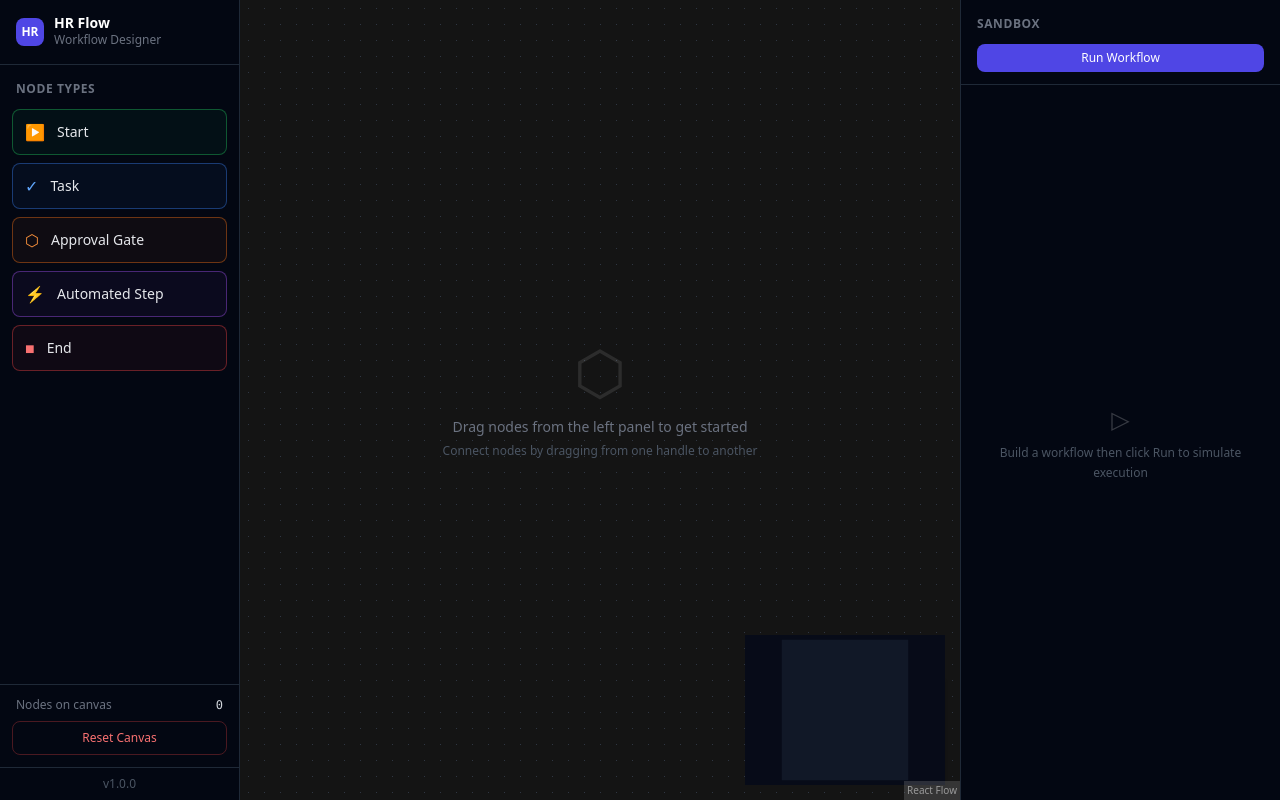
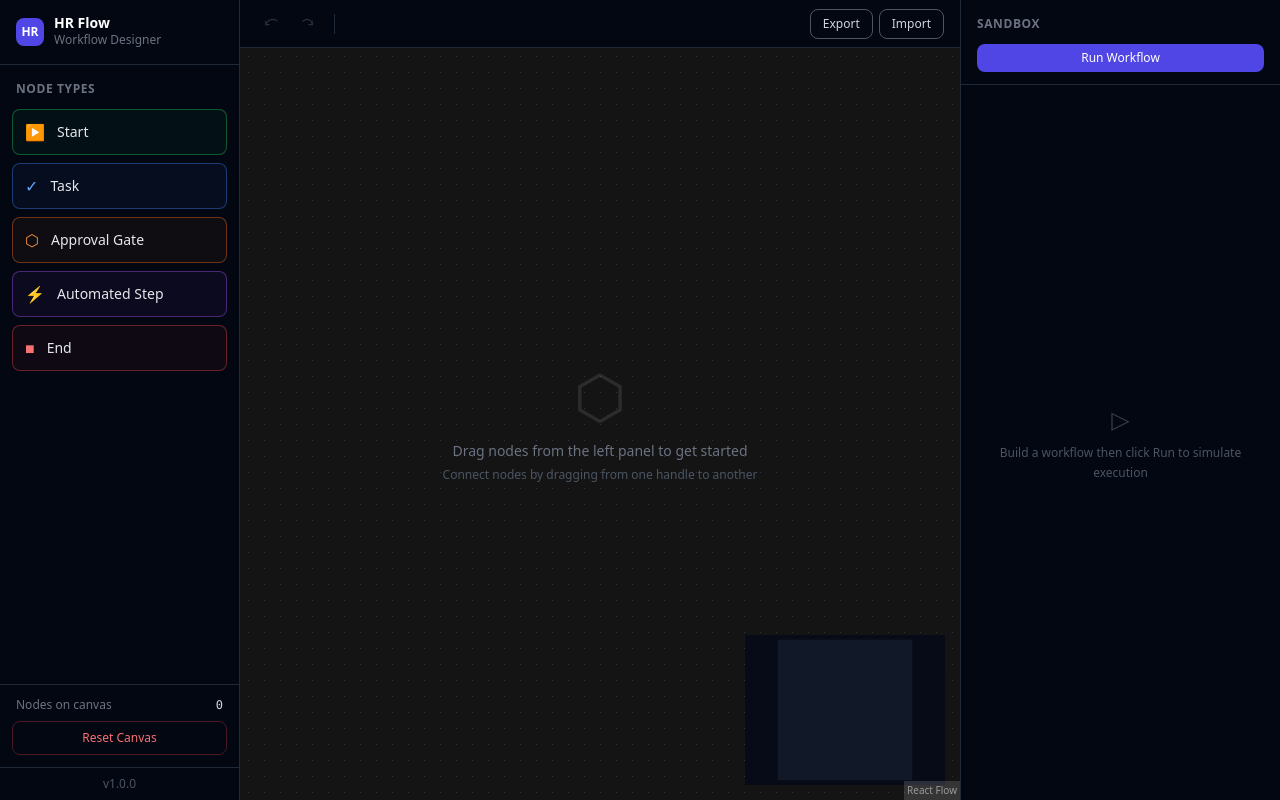
Before and after one commit to dhruvgupta-24/Tredence-HR-Workflow-Designer, a React (Vite) app: page / in a window 1280 px wide. Built offline with nearby package versions, Linux system fonts and the light colour scheme.

Commit message:
feat: undo/redo, keyboard shortcuts, export/import JSON, localStorage autosave

```diff
--- a/src/components/canvas/CanvasControls.tsx
+++ b/src/components/canvas/CanvasControls.tsx
@@ -1,4 +1,97 @@
-// Stub - implemented in Phase 2 (Prompt 06)
+import { useRef } from 'react'
+import { useWorkflowStore } from '../../store'
+import { Button } from '../ui'
+import { exportWorkflow, importWorkflow } from '../../utils/serialization'
+import type { WorkflowNode } from '../../types'
+import type { Edge } from '@xyflow/react'
+
 export function CanvasControls() {
-  return <div />
+  const undo = useWorkflowStore((s) => s.undo)
+  const redo = useWorkflowStore((s) => s.redo)
+  const past = useWorkflowStore((s) => s.past)
+  const future = useWorkflowStore((s) => s.future)
+  const nodes = useWorkflowStore((s) => s.nodes)
+  const edges = useWorkflowStore((s) => s.edges)
+  const setNodes = useWorkflowStore((s) => s.setNodes)
+  const setEdges = useWorkflowStore((s) => s.setEdges)
+  const saveSnapshot = useWorkflowStore((s) => s.saveSnapshot)
+  const setValidationErrors = useWorkflowStore((s) => s.setValidationErrors)
+
+  const fileInputRef = useRef<HTMLInputElement>(null)
+
+  const handleImport = (e: React.ChangeEvent<HTMLInputElement>) => {
+    const file = e.target.files?.[0]
+    if (!file) return
+    saveSnapshot()
+    importWorkflow(
+      file,
+      (importedNodes: WorkflowNode[], importedEdges: Edge[]) => {
+        setNodes(importedNodes)
+        setEdges(importedEdges)
+      },
+      (err: string) => setValidationErrors([`Import failed: ${err}`]),
+    )
+    e.target.value = ''
+  }
+
+  return (
+    <div className="h-12 flex-shrink-0 border-b border-gray-800 bg-gray-950 flex items-center px-4 gap-1.5">
+      {/* Undo */}
+      <button
+        type="button"
+        onClick={undo}
+        disabled={past.length === 0}
+        title="Undo (Ctrl+Z)"
+        className="p-2 rounded-lg text-gray-400 hover:text-white hover:bg-gray-800 transition-all duration-150 disabled:opacity-25 disabled:pointer-events-none"
+        aria-label="Undo"
+      >
+        <svg width="14" height="14" viewBox="0 0 24 24" fill="none" stroke="currentColor" strokeWidth="2" strokeLinecap="round" strokeLinejoin="round">
+          <path d="M3 7v6h6" />
+          <path d="M3 13C5.2 7.4 10.3 4 16 4a9 9 0 0 1 6 2.5" />
+        </svg>
+      </button>
+
+      {/* Redo */}
+      <button
+        type="button"
+        onClick={redo}
+        disabled={future.length === 0}
+        title="Redo (Ctrl+Shift+Z)"
+        className="p-2 rounded-lg text-gray-400 hover:text-white hover:bg-gray-800 transition-all duration-150 disabled:opacity-25 disabled:pointer-events-none"
+        aria-label="Redo"
+      >
+        <svg width="14" height="14" viewBox="0 0 24 24" fill="none" stroke="currentColor" strokeWidth="2" strokeLinecap="round" strokeLinejoin="round">
+          <path d="M21 7v6h-6" />
+          <path d="M21 13a9 9 0 0 0-9-9 9 9 0 0 0-7 3.5" />
+        </svg>
+      </button>
+
+      <div className="h-5 w-px bg-gray-800 mx-1.5" />
+
+      <div className="flex-1" />
+
+      {nodes.length > 0 && (
+        <span className="text-xs text-gray-600 font-mono mr-3">
+          {nodes.length} node{nodes.length !== 1 ? 's' : ''} &middot; {edges.length} edge{edges.length !== 1 ? 's' : ''}
+        </span>
+      )}
+
+      <Button variant="ghost" size="sm" onClick={() => exportWorkflow(nodes, edges)}>
+        Export
+      </Button>
+
+      <Button variant="ghost" size="sm" onClick={() => fileInputRef.current?.click()}>
+        Import
+      </Button>
+
+      <input
+        ref={fileInputRef}
+        type="file"
+        accept=".json"
+        onChange={handleImport}
+        className="hidden"
+        aria-label="Import workflow file"
+      />
+    </div>
+  )
 }
--- a/src/components/canvas/index.ts
+++ b/src/components/canvas/index.ts
@@ -1 +1,2 @@
 export { WorkflowCanvas } from './WorkflowCanvas'
+export { CanvasControls } from './CanvasControls'
--- /dev/null
+++ b/src/hooks/useAutosave.ts
@@ -0,0 +1,19 @@
+import { useEffect, useRef } from 'react'
+import { useWorkflowStore } from '../store'
+import { saveToStorage } from '../utils/serialization'
+
+export function useAutosave() {
+  const nodes = useWorkflowStore((s) => s.nodes)
+  const edges = useWorkflowStore((s) => s.edges)
+  const timerRef = useRef<ReturnType<typeof setTimeout> | null>(null)
+
+  useEffect(() => {
+    if (timerRef.current) clearTimeout(timerRef.current)
+    timerRef.current = setTimeout(() => {
+      saveToStorage(nodes, edges)
+    }, 500)
+    return () => {
+      if (timerRef.current) clearTimeout(timerRef.current)
+    }
+  }, [nodes, edges])
+}
--- a/src/hooks/useDragDrop.ts
+++ b/src/hooks/useDragDrop.ts
@@ -12,6 +12,7 @@ export function onDragOver(e: React.DragEvent<HTMLDivElement>) {
 
 export function useDropHandler(reactFlowInstance: ReactFlowInstance | null) {
   const addNode = useWorkflowStore((s) => s.addNode)
+  const saveSnapshot = useWorkflowStore((s) => s.saveSnapshot)
 
   return useCallback(
     (e: React.DragEvent<HTMLDivElement>) => {
@@ -32,8 +33,9 @@ export function useDropHandler(reactFlowInstance: ReactFlowInstance | null) {
         data: getDefaultData(type),
       }
 
+      saveSnapshot()
       addNode(newNode)
     },
-    [reactFlowInstance, addNode],
+    [reactFlowInstance, addNode, saveSnapshot],
   )
 }
--- a/src/hooks/useUndoRedo.ts
+++ b/src/hooks/useUndoRedo.ts
@@ -1,9 +1,36 @@
-// Stub - implemented in Phase 8 (Prompt 14)
+import { useEffect } from 'react'
+import { useWorkflowStore } from '../store'
+
 export function useUndoRedo() {
-  return {
-    undo: () => {},
-    redo: () => {},
-    canUndo: false,
-    canRedo: false,
-  }
+  const undo = useWorkflowStore((s) => s.undo)
+  const redo = useWorkflowStore((s) => s.redo)
+  const selectedNodeId = useWorkflowStore((s) => s.selectedNodeId)
+  const removeNode = useWorkflowStore((s) => s.removeNode)
+  const saveSnapshot = useWorkflowStore((s) => s.saveSnapshot)
+  const setSelectedNode = useWorkflowStore((s) => s.setSelectedNode)
+
+  useEffect(() => {
+    const handler = (e: KeyboardEvent) => {
+      const target = e.target as HTMLElement
+      // Do not intercept when typing in form controls
+      if (['INPUT', 'TEXTAREA', 'SELECT'].includes(target.tagName)) return
+
+      if ((e.ctrlKey || e.metaKey) && !e.shiftKey && e.key === 'z') {
+        e.preventDefault()
+        undo()
+      } else if ((e.ctrlKey || e.metaKey) && e.shiftKey && e.key === 'z') {
+        e.preventDefault()
+        redo()
+      } else if ((e.key === 'Delete' || e.key === 'Backspace') && selectedNodeId) {
+        e.preventDefault()
+        saveSnapshot()
+        removeNode(selectedNodeId)
+      } else if (e.key === 'Escape') {
+        setSelectedNode(null)
+      }
+    }
+
+    window.addEventListener('keydown', handler)
+    return () => window.removeEventListener('keydown', handler)
+  }, [undo, redo, selectedNodeId, removeNode, saveSnapshot, setSelectedNode])
 }
--- a/src/pages/WorkflowBuilderPage.tsx
+++ b/src/pages/WorkflowBuilderPage.tsx
@@ -1,8 +1,10 @@
 import { ReactFlowProvider } from '@xyflow/react'
 import { useWorkflowStore } from '../store'
 import { useAutomations } from '../hooks/useAutomations'
+import { useUndoRedo } from '../hooks/useUndoRedo'
+import { useAutosave } from '../hooks/useAutosave'
 import { Sidebar } from '../components/sidebar'
-import { WorkflowCanvas } from '../components/canvas'
+import { WorkflowCanvas, CanvasControls } from '../components/canvas'
 import { Drawer } from '../components/ui'
 import { SandboxPanel } from '../components/sandbox'
 import {
@@ -26,14 +28,14 @@ function NodeFormRouter({ nodeId, type }: { nodeId: string; type: string }) {
     case 'end':
       return <EndNodeForm nodeId={nodeId} />
     default:
-      return (
-        <p className="text-xs text-gray-500">No properties for this node type.</p>
-      )
+      return <p className="text-xs text-gray-500">No properties for this node type.</p>
   }
 }
 
 export default function WorkflowBuilderPage() {
   useAutomations()
+  useUndoRedo()
+  useAutosave()
 
   const nodes = useWorkflowStore((s) => s.nodes)
   const selectedNodeId = useWorkflowStore((s) => s.selectedNodeId)
@@ -54,11 +56,14 @@ export default function WorkflowBuilderPage() {
         <Sidebar />
       </div>
 
-      {/* Center Canvas */}
-      <div className="flex-1 min-w-0">
-        <ReactFlowProvider>
-          <WorkflowCanvas />
-        </ReactFlowProvider>
+      {/* Center - Toolbar + Canvas */}
+      <div className="flex-1 min-w-0 flex flex-col">
+        <CanvasControls />
+        <div className="flex-1 min-h-0">
+          <ReactFlowProvider>
+            <WorkflowCanvas />
+          </ReactFlowProvider>
+        </div>
       </div>
 
       {/* Right Panel - Sandbox (always visible) */}
@@ -66,7 +71,7 @@ export default function WorkflowBuilderPage() {
         <SandboxPanel />
       </div>
 
-      {/* Properties Drawer - fixed overlay, slides over right panel when node selected */}
+      {/* Properties Drawer - fixed overlay, slides in when node selected */}
       <Drawer
         isOpen={!!selectedNode}
         onClose={() => setSelectedNode(null)}
--- a/src/store/workflowStore.ts
+++ b/src/store/workflowStore.ts
@@ -1,22 +1,31 @@
-// Stub - implemented in Phase 1 (Prompt 03)
 import { create } from 'zustand'
-import type { WorkflowState } from '../types'
+import type { WorkflowState, WorkflowSnapshot } from '../types'
 import type { Edge } from '@xyflow/react'
+import { loadFromStorage } from '../utils/serialization'
+
+const MAX_HISTORY = 30
+
+// Load persisted state synchronously before store creation (avoids effect timing issues)
+const persisted = loadFromStorage()
 
 export const useWorkflowStore = create<WorkflowState>()((set) => ({
-  nodes: [],
-  edges: [],
+  // --- Initial state ---
+  nodes: persisted?.nodes ?? [],
+  edges: persisted?.edges ?? [],
   selectedNodeId: null,
   validationErrors: [],
   simulationLog: [],
   isSimulating: false,
   automations: [],
+  past: [],
+  future: [],
 
+  // --- Node actions ---
   addNode: (node) => set((s) => ({ nodes: [...s.nodes, node] })),
   updateNodeData: (id, data) =>
     set((s) => ({
       nodes: s.nodes.map((n) =>
-        n.id === id ? { ...n, data: { ...n.data, ...data } } : n
+        n.id === id ? { ...n, data: { ...n.data, ...data } } : n,
       ),
     })),
   removeNode: (id) =>
@@ -25,21 +34,69 @@ export const useWorkflowStore = create<WorkflowState>()((set) => ({
       edges: s.edges.filter((e) => e.source !== id && e.target !== id),
       selectedNodeId: s.selectedNodeId === id ? null : s.selectedNodeId,
     })),
+
+  // --- Edge actions ---
   addEdge: (edge: Edge) =>
     set((s) => {
       const exists = s.edges.some(
-        (e) => e.source === edge.source && e.target === edge.target
+        (e) => e.source === edge.source && e.target === edge.target,
       )
       return exists ? {} : { edges: [...s.edges, edge] }
     }),
   removeEdge: (id) => set((s) => ({ edges: s.edges.filter((e) => e.id !== id) })),
+
+  // --- Selection ---
   setSelectedNode: (id) => set({ selectedNodeId: id }),
+
+  // --- Batch setters (used by React Flow change handlers) ---
   setNodes: (nodes) => set({ nodes }),
   setEdges: (edges) => set({ edges }),
+
+  // --- Simulation / validation ---
   setValidationErrors: (errors) => set({ validationErrors: errors }),
   setSimulationLog: (log) => set({ simulationLog: log }),
   setIsSimulating: (v) => set({ isSimulating: v }),
+
+  // --- Automations ---
   setAutomations: (automations) => set({ automations }),
+
+  // --- Undo/Redo ---
+  saveSnapshot: () =>
+    set((s) => ({
+      past: [...s.past.slice(-(MAX_HISTORY - 1)), { nodes: s.nodes, edges: s.edges }],
+      future: [],
+    })),
+
+  undo: () =>
+    set((s) => {
+      if (s.past.length === 0) return {}
+      const previous = s.past[s.past.length - 1] as WorkflowSnapshot
+      return {
+        past: s.past.slice(0, -1),
+        future: [
+          { nodes: s.nodes, edges: s.edges },
+          ...s.future.slice(0, MAX_HISTORY - 1),
+        ],
+        nodes: previous.nodes,
+        edges: previous.edges,
+        selectedNodeId: null,
+      }
+    }),
+
+  redo: () =>
+    set((s) => {
+      if (s.future.length === 0) return {}
+      const next = s.future[0] as WorkflowSnapshot
+      return {
+        future: s.future.slice(1),
+        past: [...s.past.slice(-(MAX_HISTORY - 1)), { nodes: s.nodes, edges: s.edges }],
+        nodes: next.nodes,
+        edges: next.edges,
+        selectedNodeId: null,
+      }
+    }),
+
+  // --- Reset ---
   resetWorkflow: () =>
     set({
       nodes: [],
@@ -47,5 +104,7 @@ export const useWorkflowStore = create<WorkflowState>()((set) => ({
       selectedNodeId: null,
       validationErrors: [],
       simulationLog: [],
+      past: [],
+      future: [],
     }),
 }))
--- a/src/types/index.ts
+++ b/src/types/index.ts
@@ -1,3 +1,3 @@
 export type { BaseNodeData, StartNodeData, TaskNodeData, ApprovalNodeData, AutomatedNodeData, EndNodeData, NodeData } from './nodes'
 export type { AutomationAction } from './api'
-export type { WorkflowNode, WorkflowState, SimulationStep, SimulationResult } from './workflow'
+export type { WorkflowNode, WorkflowState, WorkflowSnapshot, SimulationStep, SimulationResult } from './workflow'
--- a/src/utils/serialization.ts
+++ b/src/utils/serialization.ts
@@ -1,17 +1,75 @@
-// Stub - implemented in Phase 9 (Prompt 15)
+import type { Edge } from '@xyflow/react'
 import type { WorkflowNode } from '../types'
-import type { Edge } from '@xyflow/react'
 
-export interface SerializedWorkflow {
+const STORAGE_KEY = 'hr-workflow-v1'
+const SCHEMA_VERSION = '1.0'
+
+interface WorkflowExport {
   version: string
+  exportedAt: number
   nodes: WorkflowNode[]
   edges: Edge[]
 }
 
-export function serializeWorkflow(nodes: WorkflowNode[], edges: Edge[]): SerializedWorkflow {
-  return { version: '1.0', nodes, edges }
+// --- Export ---
+
+export function exportWorkflow(nodes: WorkflowNode[], edges: Edge[]): void {
+  const payload: WorkflowExport = {
+    version: SCHEMA_VERSION,
+    exportedAt: Date.now(),
+    nodes,
+    edges,
+  }
+  const blob = new Blob([JSON.stringify(payload, null, 2)], { type: 'application/json' })
+  const url = URL.createObjectURL(blob)
+  const a = document.createElement('a')
+  a.href = url
+  a.download = `hr-workflow-${new Date().toISOString().slice(0, 10)}.json`
+  a.click()
+  URL.revokeObjectURL(url)
 }
 
-export function deserializeWorkflow(_raw: unknown): { nodes: WorkflowNode[]; edges: Edge[] } | null {
-  return null
+// --- Import ---
+
+export function importWorkflow(
+  file: File,
+  onSuccess: (nodes: WorkflowNode[], edges: Edge[]) => void,
+  onError: (msg: string) => void,
+): void {
+  const reader = new FileReader()
+  reader.onload = (e) => {
+    try {
+      const raw = JSON.parse(e.target?.result as string) as Partial<WorkflowExport>
+      if (!Array.isArray(raw.nodes) || !Array.isArray(raw.edges)) {
+        onError('Invalid workflow file: missing nodes or edges array')
+        return
+      }
+      onSuccess(raw.nodes, raw.edges)
+    } catch {
+      onError('Failed to parse workflow file - ensure it is valid JSON')
+    }
+  }
+  reader.readAsText(file)
 }
+
+// --- localStorage autosave ---
+
+export function saveToStorage(nodes: WorkflowNode[], edges: Edge[]): void {
+  try {
+    localStorage.setItem(STORAGE_KEY, JSON.stringify({ nodes, edges }))
+  } catch {
+    // localStorage unavailable or quota exceeded - silently fail
+  }
+}
+
+export function loadFromStorage(): { nodes: WorkflowNode[]; edges: Edge[] } | null {
+  try {
+    const raw = localStorage.getItem(STORAGE_KEY)
+    if (!raw) return null
+    const parsed = JSON.parse(raw) as { nodes?: WorkflowNode[]; edges?: Edge[] }
+    if (!Array.isArray(parsed.nodes) || !Array.isArray(parsed.edges)) return null
+    return { nodes: parsed.nodes, edges: parsed.edges }
+  } catch {
+    return null
+  }
+}
```
Also changed, not shown: src/components/canvas/WorkflowCanvas.tsx (+13 -3 lines), src/types/workflow.ts (+13 -0 lines).
